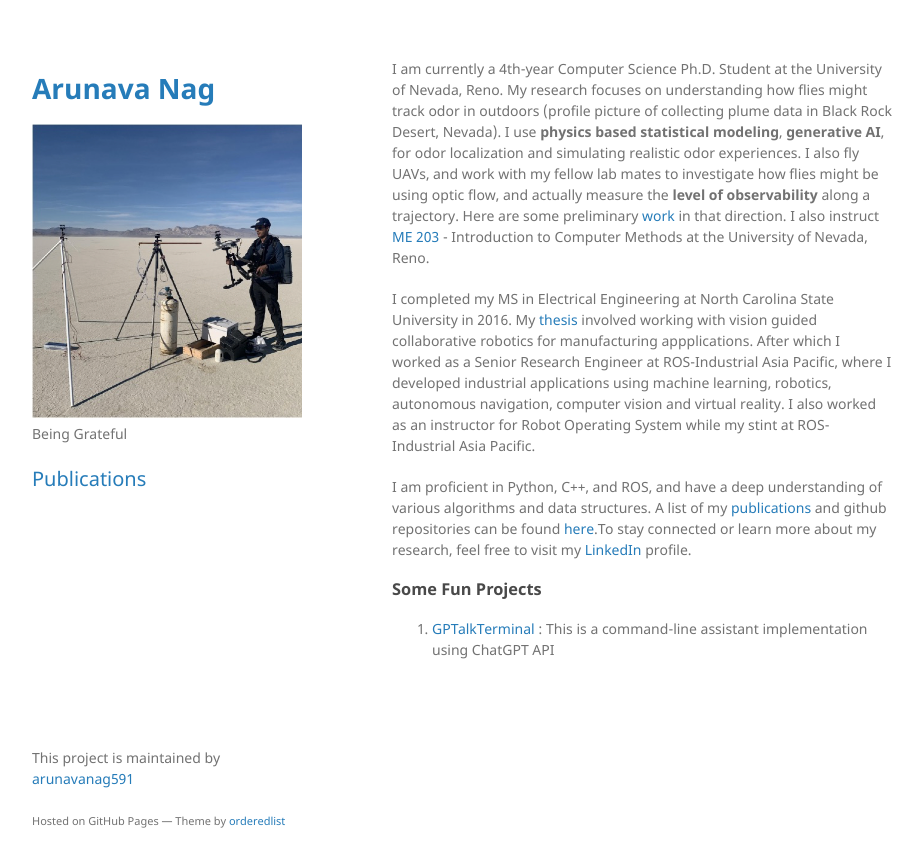
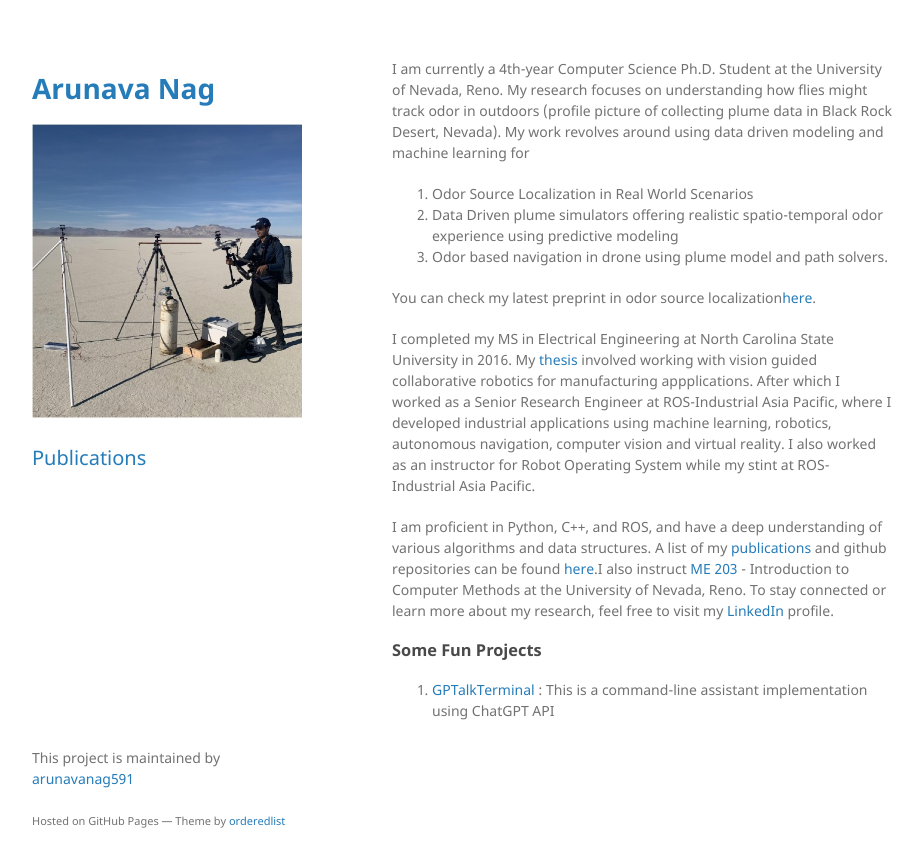
Before and after one commit to arunavanag591/mypage, a Jekyll site: the page built from index.md, in a window 1280 px wide. Shown: the top 867 px of the page, without its empty margins (178-1101 px from the left). Built offline with Jekyll 4.4.1, drawn with Linux system fonts in a browser that asks for light colours; the repository's description, which GitHub fills in, is left out.

Commit message:
updated bio

```diff
--- a/_config.yml
+++ b/_config.yml
@@ -1,6 +1,5 @@
 title: Arunava Nag
 logo: /assets/img/me.png
-description: Being Grateful
 show_downloads: true
 google_analytics:
 theme: jekyll-theme-minimal
--- a/index.md
+++ b/index.md
@@ -2,12 +2,18 @@
 layout: default
 ---
 
-I am currently a 4th-year Computer Science Ph.D. Student at the University of Nevada, Reno. My research focuses on understanding how flies might track odor in outdoors (profile picture of collecting plume data in Black Rock Desert, Nevada). I use <b>physics based statistical modeling</b>, <b>generative AI</b>, for odor localization and simulating realistic odor experiences. I also fly UAVs, and work with my fellow lab mates to investigate how flies might be using optic flow, and actually measure the <b>level of observability</b> along a trajectory. Here are some preliminary [work](https://iopscience.iop.org/article/10.1088/1748-3190/ac1f7b) in that direction. I also instruct [ME 203](https://catalog.unr.edu/preview_program.php?catoid=50&poid=149770#) - Introduction to Computer Methods at the University of Nevada, Reno.
+I am currently a 4th-year Computer Science Ph.D. Student at the University of Nevada, Reno. My research focuses on understanding how flies might track odor in outdoors (profile picture of collecting plume data in Black Rock Desert, Nevada). My work revolves around using data driven modeling and machine learning for
+
+1. Odor Source Localization in Real World Scenarios
+2. Data Driven plume simulators offering realistic spatio-temporal odor experience using predictive modeling
+3. Odor based navigation in drone using plume model and path solvers.
+
+You can check my latest preprint in odor source localization[here](https://www.biorxiv.org/content/10.1101/2023.07.20.549973v1).
 
 
 I completed my MS in Electrical Engineering at North Carolina State University in 2016. My [thesis](https://repository.lib.ncsu.edu/handle/1840.16/11399) involved working with vision guided collaborative robotics for manufacturing appplications. After which I worked as a Senior Research Engineer at ROS-Industrial Asia Pacific, where I developed industrial applications using machine learning, robotics, autonomous navigation, computer vision and virtual reality. I also worked as an instructor for Robot Operating System while my stint at ROS-Industrial Asia Pacific.
 
-I am proficient in Python, C++, and ROS, and have a deep understanding of various algorithms and data structures. A list of my [publications](https://arunavanag591.github.io/about/publications/) and github repositories can be found [here](https://github.com/arunavanag591).To stay connected or learn more about my research, feel free to visit my [LinkedIn](https://www.linkedin.com/in/arunavanag/) profile.
+I am proficient in Python, C++, and ROS, and have a deep understanding of various algorithms and data structures. A list of my [publications](https://arunavanag591.github.io/about/publications/) and github repositories can be found [here](https://github.com/arunavanag591).I also instruct [ME 203](https://catalog.unr.edu/preview_program.php?catoid=50&poid=149770#) - Introduction to Computer Methods at the University of Nevada, Reno. To stay connected or learn more about my research, feel free to visit my [LinkedIn](https://www.linkedin.com/in/arunavanag/) profile.
 
 ### Some Fun Projects
 1. [GPTalkTerminal](https://github.com/arunavanag591/GPTalkTerminal.git) : This is a command-line assistant implementation using ChatGPT API
```
